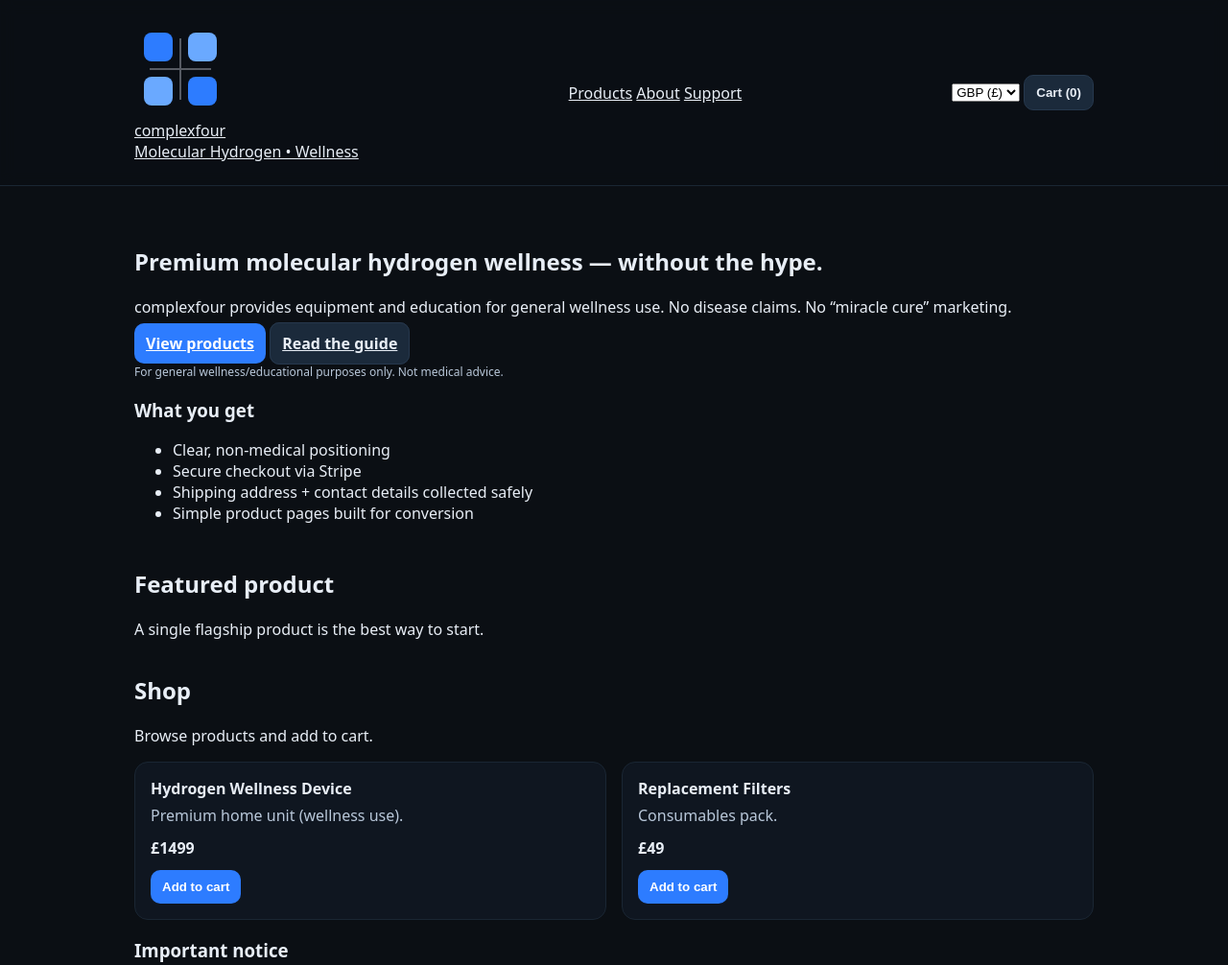
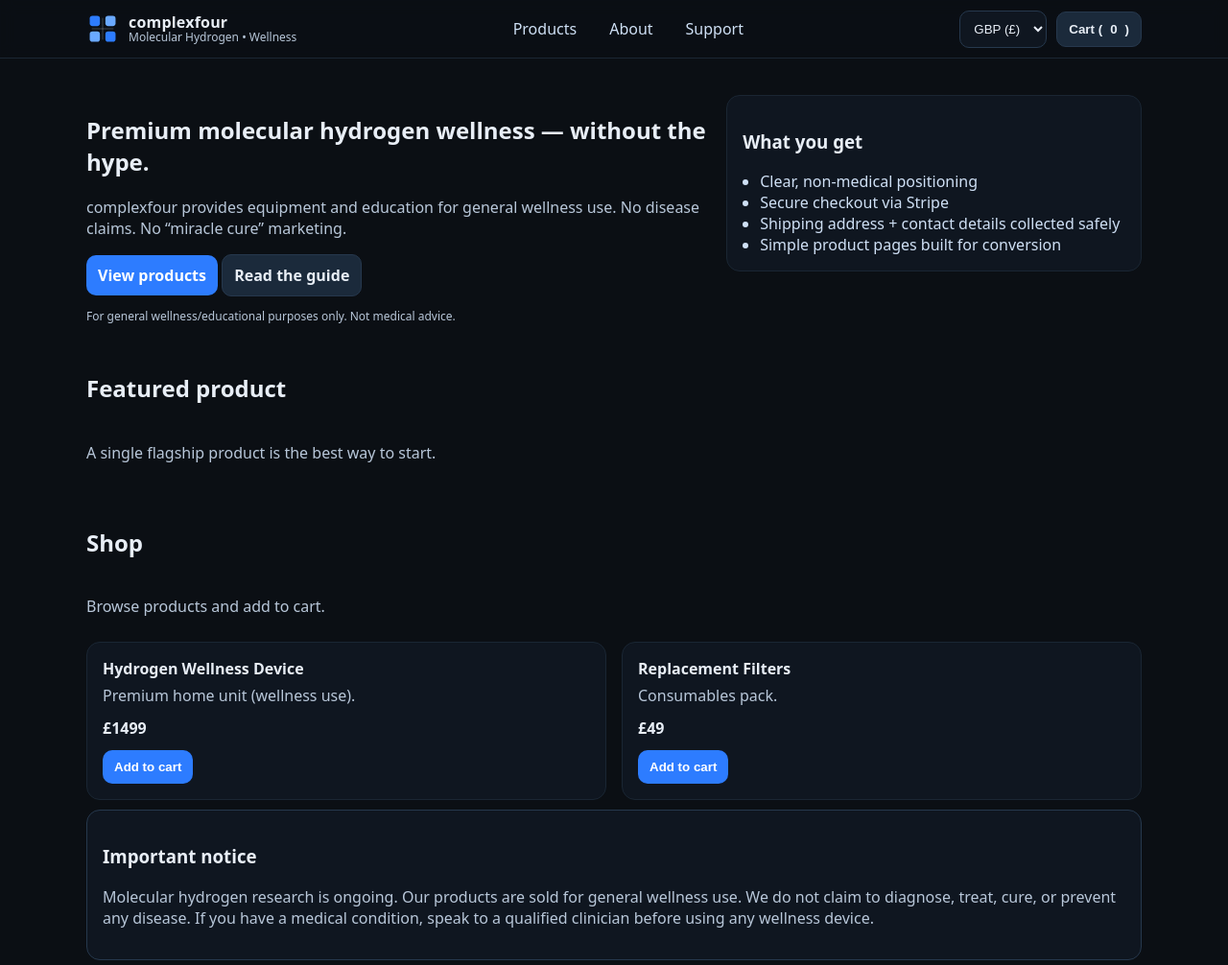
Before and after one commit to joshuaowide/complexfour, a website: page index.html in a window 1280 px wide. Shown: the top 1006 px of the page at 96% size. Drawn offline with Linux system fonts and the light colour scheme.

Commit message:
Update style.css

```diff
--- a/assets/style.css
+++ b/assets/style.css
@@ -1,25 +1,74 @@
 :root { font-family: system-ui, -apple-system, Segoe UI, Roboto, Arial; }
+* { box-sizing: border-box; }
 body { margin: 0; background: #0b0f14; color: #e8eef6; }
-a { color: inherit; }
-.container { width: min(1000px, 92vw); margin: 0 auto; padding: 24px 0; }
-.header { position: sticky; top: 0; background: rgba(11,15,20,.9); border-bottom: 1px solid #1a2633; backdrop-filter: blur(8px); }
-.header-inner { display: flex; align-items: center; justify-content: space-between; }
-.brand { margin: 0; font-size: 18px; letter-spacing: .4px; }
-.hero { padding: 18px 0 10px; }
-.grid { display: grid; gap: 16px; grid-template-columns: repeat(auto-fit, minmax(220px, 1fr)); }
+a { color: inherit; text-decoration: none; }
+.container { width: min(1100px, 92vw); margin: 0 auto; padding: 22px 0; }
+
+.muted { color: #b8c7d9; }
+.fineprint { font-size: 12px; color: #b8c7d9; }
+
+.header { position: sticky; top: 0; background: rgba(11,15,20,.9); border-bottom: 1px solid #1a2633; backdrop-filter: blur(8px); z-index: 10; }
+.header-inner { display: flex; align-items: center; justify-content: space-between; gap: 16px; padding: 10px 0; }
+
+.brandwrap { display: inline-flex; align-items: center; gap: 10px; }
+.logo { width: 34px; height: 34px; }
+.brandtext { display: grid; line-height: 1.1; }
+.brandname { font-weight: 800; letter-spacing: .2px; }
+.brandsub { font-size: 12px; color: #b8c7d9; }
+
+.nav { display: flex; gap: 12px; flex-wrap: wrap; }
+.navlink { padding: 8px 10px; border-radius: 10px; border: 1px solid transparent; color: #cfe0f5; }
+.navlink:hover { border-color: #26384d; background: #0f1620; }
+.navlink.active { border-color: #26384d; background: #0f1620; }
+
+.actions { display: flex; gap: 10px; align-items: center; }
+.select { background: #0f1620; color: #e8eef6; border: 1px solid #26384d; border-radius: 10px; padding: 10px 10px; }
+
+.hero { padding: 16px 0 8px; }
+.hero-split { display: grid; grid-template-columns: 1.2fr .8fr; gap: 18px; align-items: start; }
+@media (max-width: 860px) { .hero-split { grid-template-columns: 1fr; } }
+
+.panel { border: 1px solid #1a2633; background: #0f1620; border-radius: 14px; padding: 16px; }
+.checklist { margin: 10px 0 0; padding-left: 18px; color: #cfe0f5; }
+
+.section { padding: 10px 0; }
+.section-head { display: grid; gap: 4px; margin-bottom: 10px; }
+
+.grid { display: grid; gap: 16px; grid-template-columns: repeat(auto-fit, minmax(240px, 1fr)); }
+
 .card { border: 1px solid #1a2633; background: #0f1620; border-radius: 14px; padding: 16px; }
 .card h4 { margin: 0 0 6px; }
 .card p { margin: 0 0 12px; color: #b8c7d9; }
-.price { font-weight: 700; margin-bottom: 12px; }
-.button { border: 0; padding: 10px 12px; border-radius: 10px; background: #2d7cff; color: white; cursor: pointer; font-weight: 600; }
+.price { font-weight: 800; margin-bottom: 12px; }
+.badge { display: inline-block; font-size: 12px; padding: 4px 8px; border-radius: 999px; background: #142233; border: 1px solid #26384d; color: #cfe0f5; margin-bottom: 10px; }
+
+.button { border: 0; padding: 10px 12px; border-radius: 10px; background: #2d7cff; color: white; cursor: pointer; font-weight: 700; display: inline-flex; align-items: center; justify-content: center; gap: 8px; }
 .button.secondary { background: #1b2a3b; color: #e8eef6; border: 1px solid #26384d; }
 .button:disabled { opacity: .5; cursor: not-allowed; }
 
-.dialog { width: min(640px, 92vw); border: 1px solid #26384d; border-radius: 14px; background: #0f1620; color: #e8eef6; padding: 16px; }
+.dialog { width: min(680px, 92vw); border: 1px solid #26384d; border-radius: 14px; background: #0f1620; color: #e8eef6; padding: 16px; }
 .dialog::backdrop { background: rgba(0,0,0,.6); }
 .dialog-header { display: flex; justify-content: space-between; align-items: center; }
 .cart-items { margin: 12px 0; display: grid; gap: 10px; }
 .cart-row { display: grid; grid-template-columns: 1fr auto auto; gap: 10px; align-items: center; padding: 10px; border: 1px solid #1a2633; border-radius: 12px; }
 .qty { display: inline-flex; gap: 8px; align-items: center; }
-.fineprint { font-size: 12px; color: #b8c7d9; margin-top: 10px; }
 .row { display: flex; justify-content: space-between; margin: 10px 0; }
+
+.notice { border: 1px solid #26384d; background: #0f1620; border-radius: 14px; padding: 16px; }
+.footer { border-top: 1px solid #1a2633; margin-top: 22px; }
+.footer-inner { display: flex; align-items: flex-start; justify-content: space-between; gap: 12px; padding: 18px 0; }
+.footer-links { display: flex; gap: 12px; flex-wrap: wrap; }
+.footer-links a { color: #b8c7d9; }
+.footer-links a:hover { color: #e8eef6; }
+
+.prose { padding-top: 18px; }
+.prose h1 { margin-top: 0; }
+.prose h2 { margin-top: 22px; }
+.prose p, .prose li { color: #cfe0f5; line-height: 1.55; }
+
+.product-detail { margin-top: 14px; display: grid; grid-template-columns: 1fr 1fr; gap: 18px; }
+@media (max-width: 860px) { .product-detail { grid-template-columns: 1fr; } }
+.product-media { border: 1px solid #1a2633; background: #0f1620; border-radius: 14px; padding: 16px; min-height: 260px; display: grid; place-items: center; }
+.product-media .placeholder { color: #b8c7d9; text-align: center; }
+.product-info { border: 1px solid #1a2633; background: #0f1620; border-radius: 14px; padding: 16px; }
+.specs { margin: 10px 0 0; padding-left: 18px; color: #cfe0f5; }
```
